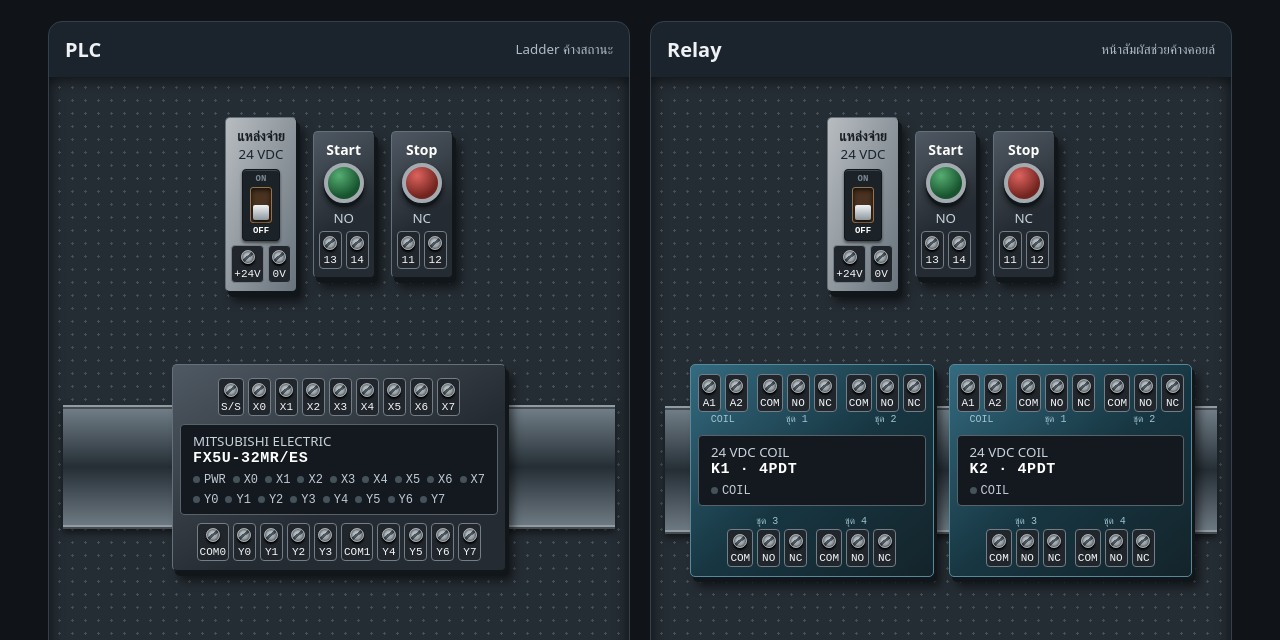
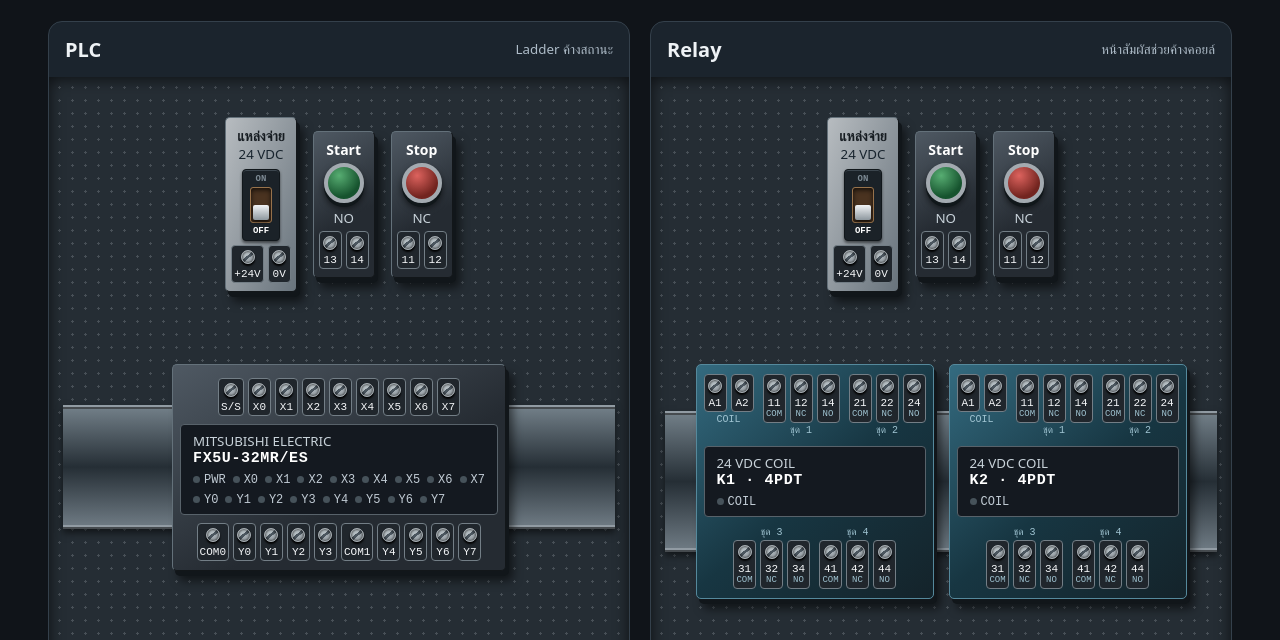
Before and after one commit to tintara-del/Pneumatics, a plain HTML site: page plc-relay.html in a window 1280 px wide. Shown: the part 139-779 px from the top of the page. Drawn offline with Linux system fonts and the light colour scheme.

Commit message:
Add files via upload

```diff
--- a/plc-relay.html
+++ b/plc-relay.html
@@ -34,6 +34,7 @@ h2{margin:0;font-size:20px} .heading small{color:#aebcc8}
 .pins{display:flex;justify-content:center;gap:4px;margin-top:4px;position:relative;z-index:2}
 button,select{font:inherit;cursor:pointer;color:inherit}
 .pin{min-width:23px;padding:2px;border:1px solid #737e86;border-radius:4px;background:#20262c;color:#f6f8fa;font:11px monospace}
+.pin i{display:block;font:9px/11px monospace;font-style:normal;color:#9fc3d1}
 .pin::before{content:"";display:block;margin:2px auto 4px;width:12px;height:12px;border-radius:50%;border:1px solid #aab1b6;background:linear-gradient(140deg,#b7c0c5 41%,#4b565f 42% 57%,#a3acb2 58%);box-shadow:inset 0 0 3px #000,0 2px 2px #000}
 .pin.selected{outline:2px solid #fff;outline-offset:1px}.pin.connected::before{border-color:#73d5ff}
 .cap,.lamp{display:block;width:40px;height:40px;margin:4px auto 6px;border:4px solid #a3aab0;border-radius:50%;background:radial-gradient(circle at 35% 27%,#57ad72,#16532e 68%);box-shadow:0 4px 0 #10171a,0 5px 7px #000a}
@@ -125,7 +126,7 @@ summary{cursor:pointer;color:#fff} code{color:#ffc47b} details p{margin:8px 0}
 <p>คลิกขั้วสองจุดเพื่อต่อสาย หนึ่งขั้วต่อได้หลายสาย เปิด/ปิดไฟด้วยสวิตช์ ON/OFF บนแหล่งจ่าย 24 VDC และต้องปิดไฟก่อนแก้สาย <strong>คลิกที่เส้นสาย</strong> แล้วกดปุ่ม <strong>×</strong> ที่ขึ้นบนสาย (หรือปุ่ม Delete) เพื่อลบสายเส้นนั้น หรือกด <strong>ย้อนสาย</strong> เพื่อเอาสายล่าสุดออก</p>
 <p><strong>ตัวอย่างทีละขั้น</strong> จะไฮไลต์ขั้วที่ต้องต่อและเส้นประแสดงแนวสาย ต่อเองหรือกด <strong>ทำขั้นนี้ให้ดู</strong> ก็ได้ จากนั้นพาทดสอบ <strong>ON → กด Start → ปล่อย Start → กด Stop → ปล่อย Stop</strong></p>
 <p><strong>แบบฝึก</strong> แผง PLC มี 7 ข้อ (ต่อสาย 5 ข้อ เขียน Ladder 2 ข้อ) แผง Relay มี 5 ข้อ ทุกข้อกด <strong>เรียนทีละขั้น</strong> ให้ระบบอธิบายแนวคิด แล้วแนะนำการต่อทีละเส้น (ขั้วที่ต้องต่อจะกะพริบ) ฝั่ง PLC จะแสดง Ladder ของข้อนั้นพร้อมคำอธิบาย กด <strong>ทำขั้นนี้ให้ดู</strong> เพื่อดูการต่อสายแบบเคลื่อนไหวได้ หรือกด <strong>▶ สาธิตอัตโนมัติ</strong> ให้ระบบทำให้ดูจนจบ ปุ่ม <strong>ตรวจคำตอบ</strong> จะจำลองการกดปุ่มแล้วดูว่าหลอดและสัญญาณทำงานตามโจทย์หรือไม่ จึงต่อสายแบบอื่นที่ทำงานถูกต้องก็ผ่านได้</p>
-<p><strong>โปรแกรม Ladder</strong> (ใต้แผง PLC) แต่ละ Rung มีหน้าสัมผัสต่ออนุกรมกัน กดปุ่ม <strong>+</strong> ท้าย Rung เพื่อเพิ่มอนุกรม คลิกหน้าสัมผัสแล้วกด <strong>+ ขนาน</strong> เพื่อต่อขนาน เปลี่ยนชนิด NO/NC และแอดเดรส X/Y/M ได้ คอยล์เลือกได้ Y0–Y7 หรือ M0–M7 โปรแกรมเริ่มต้นคือ <code>[X1]–[X0 ‖ Y0]–(Y0)</code>, <code>[/Y0]–(Y1)</code>, <code>[X2]–(Y2)</code>, <code>[X3]–(Y3)</code> ฝั่ง Relay มี K1 และ K2 แต่ละตัวมีหน้าสัมผัสสลับ 4 ชุด (COM, NO, NC) ตัวเครื่อง FX5U‑32MR/ES จริงรับไฟ AC ที่ L/N ตามคู่มือ Mitsubishi</p>
+<p><strong>โปรแกรม Ladder</strong> (ใต้แผง PLC) แต่ละ Rung มีหน้าสัมผัสต่ออนุกรมกัน กดปุ่ม <strong>+</strong> ท้าย Rung เพื่อเพิ่มอนุกรม คลิกหน้าสัมผัสแล้วกด <strong>+ ขนาน</strong> เพื่อต่อขนาน เปลี่ยนชนิด NO/NC และแอดเดรส X/Y/M ได้ คอยล์เลือกได้ Y0–Y7 หรือ M0–M7 โปรแกรมเริ่มต้นคือ <code>[X1]–[X0 ‖ Y0]–(Y0)</code>, <code>[/Y0]–(Y1)</code>, <code>[X2]–(Y2)</code>, <code>[X3]–(Y3)</code> ฝั่ง Relay มี K1 และ K2 แต่ละตัวมีหน้าสัมผัสสลับ 4 ชุด เลขขั้วตามมาตรฐาน: หลักแรก = เลขชุด, หลักที่สอง 1 = COM, 2 = NC, 4 = NO (ชุด 1 = 11–12–14, ชุด 2 = 21–22–24, ชุด 3 = 31–32–34, ชุด 4 = 41–42–44) ตัวเครื่อง FX5U‑32MR/ES จริงรับไฟ AC ที่ L/N ตามคู่มือ Mitsubishi</p>
 </details>
 </main>
 <script>
@@ -156,8 +157,10 @@ const plc = pins(pin("SS","S/S"), ...channels.map(i => pin("X" + i))) +
 const group = (caption, items, captionFirst) => '<div class="pgroup">' +
   (captionFirst ? '<small>' + caption + '</small>' : '') + pins(...items) +
   (captionFirst ? '' : '<small>' + caption + '</small>') + '</div>';
+// เลขขั้วตามมาตรฐาน EN 50005: หลักแรก = เลขชุด, หลักที่สอง 1 = COM, 2 = NC, 4 = NO (เช่น ชุด 1 = 11–12–14)
 const contact = (id, set, captionFirst) => group("ชุด " + set,
-  [pin(id + "-" + set + "C","COM"),pin(id + "-" + set + "O","NO"),pin(id + "-" + set + "N","NC")], captionFirst);
+  [pin(id + "-" + set + "C", set + "1<i>COM</i>"), pin(id + "-" + set + "N", set + "2<i>NC</i>"),
+   pin(id + "-" + set + "O", set + "4<i>NO</i>")], captionFirst);
 const relayBank = '<div class="relay-bank">' + relays.map(id => device(
   '<div class="pgroups">' + group("COIL",[pin(id + "-A1","A1"),pin(id + "-A2","A2")]) +
   contact(id,1) + contact(id,2) + '</div>' +
@@ -168,7 +171,7 @@ const relayBank = '<div class="relay-bank">' + relays.map(id => device(
 const pinNames = { P:"+24V", N:"0V", Sa:"Start ขั้ว 13", Sb:"Start ขั้ว 14", Ta:"Stop ขั้ว 11", Tb:"Stop ขั้ว 12",
   Gp:"หลอด RUN (+)", Gn:"หลอด RUN (−)", Rp:"หลอด STOP (+)", Rn:"หลอด STOP (−)", SS:"S/S", COM:"COM0" };
 const pinName = id => pinNames[id] || id
-  .replace(/^(K\d)-(\d)([CON])$/, (_, k, s, t) => k + " ชุด " + s + " " + {C:"COM",O:"NO",N:"NC"}[t])
+  .replace(/^(K\d)-(\d)([CON])$/, (_, k, s, t) => k + " ขั้ว " + s + {C:"1",N:"2",O:"4"}[t] + " (" + {C:"COM",O:"NO",N:"NC"}[t] + ")")
   .replace(/^(K\d)-(A\d)$/, "$1 คอยล์ $2");
 
 // ---------- Ladder ----------
@@ -212,7 +215,7 @@ const tours = {
     ["Sb","X0","ต่อขั้ว 14 ของ Start เข้าอินพุต X0 เมื่อกด Start จะมี +24V เข้า X0"],
     ["P","Ta","จ่าย +24V เข้าขั้ว 11 ของปุ่ม Stop"],
     ["Tb","X1","ต่อขั้ว 12 ของ Stop เข้า X1 — Stop เป็นหน้าสัมผัส NC ปกติจึงมีไฟเข้า X1 ตลอด"],
-    ["N","SS","ต่อ S/S ลง 0V ให้อินพุตเป็นแบบ sink (รับ +24V แล้วไหลกลับทาง S/S)"],
+    ["N","SS","ต่อ S/S ลง 0V ให้อินพุตเป็นแบบ source (กระแสไหลเข้าขั้ว X แล้วกลับทาง S/S ลง 0V)"],
     ["P","COM","ต่อ COM0 เข้า +24V เป็นไฟเลี้ยงของหน้าสัมผัสเอาต์พุต Y0–Y3"],
     ["Y0","Gp","ต่อ Y0 (RUN) ไปขั้ว + ของหลอด RUN"],
     ["N","Gn","ต่อขั้ว − ของหลอด RUN ลง 0V"],
@@ -224,11 +227,11 @@ const tours = {
     ["Tb","Sa","ต่อขั้ว 12 ของ Stop ไปขั้ว 13 ของ Start ให้ Stop อนุกรมอยู่หน้า Start"],
     ["Sb","K1-A1","ต่อขั้ว 14 ของ Start เข้าคอยล์ K1 ขั้ว A1"],
     ["N","K1-A2","ต่อคอยล์ K1 ขั้ว A2 ลง 0V — ถึงตรงนี้กด Start แล้วคอยล์จะทำงานเฉพาะตอนกด"],
-    ["Tb","K1-1C","ต่อขั้ว 12 ของ Stop ไป COM ของหน้าสัมผัสชุด 1 (ทางไฟค้าง)"],
-    ["K1-1O","K1-A1","ต่อ NO ชุด 1 กลับเข้า A1 — หน้าสัมผัสนี้ขนานกับ Start ทำให้คอยล์ค้างหลังปล่อยปุ่ม"],
-    ["P","K1-2C","จ่าย +24V เข้า COM ของหน้าสัมผัสชุด 2"],
-    ["K1-2O","Gp","ต่อ NO ชุด 2 ไปขั้ว + ของหลอด RUN (ติดเมื่อ K1 ทำงาน)"],
-    ["K1-2N","Rp","ต่อ NC ชุด 2 ไปขั้ว + ของหลอด STOP (ติดเมื่อ K1 ไม่ทำงาน)"],
+    ["Tb","K1-1C","ต่อขั้ว 12 ของ Stop ไปขั้ว 11 (COM ชุด 1) ของ K1 — ทางไฟค้าง"],
+    ["K1-1O","K1-A1","ต่อขั้ว 14 (NO ชุด 1) กลับเข้า A1 — หน้าสัมผัสนี้ขนานกับ Start ทำให้คอยล์ค้างหลังปล่อยปุ่ม"],
+    ["P","K1-2C","จ่าย +24V เข้าขั้ว 21 (COM ชุด 2) ของ K1"],
+    ["K1-2O","Gp","ต่อขั้ว 24 (NO ชุด 2) ไปขั้ว + ของหลอด RUN (ติดเมื่อ K1 ทำงาน)"],
+    ["K1-2N","Rp","ต่อขั้ว 22 (NC ชุด 2) ไปขั้ว + ของหลอด STOP (ติดเมื่อ K1 ไม่ทำงาน)"],
     ["N","Gn","ต่อขั้ว − ของหลอด RUN ลง 0V"],
     ["N","Rn","ต่อขั้ว − ของหลอด STOP ลง 0V"]
   ]
@@ -242,9 +245,9 @@ const testTexts = {
     "<b>ปล่อย Stop</b> — วงจรยังหยุดอยู่จนกว่าจะกด Start ใหม่"
   ],
   relay: [
-    "เลื่อนสวิตช์บนแหล่งจ่ายไปที่ <b>ON</b> — K1 ยังไม่ทำงาน หลอด STOP ติดผ่าน NC ชุด 2",
+    "เลื่อนสวิตช์บนแหล่งจ่ายไปที่ <b>ON</b> — K1 ยังไม่ทำงาน หลอด STOP ติดผ่านขั้ว 22 (NC ชุด 2)",
     "<b>กด Start ค้างไว้</b> — คอยล์ K1 ทำงาน หน้าสัมผัส NO ปิด หลอด RUN ติด",
-    "<b>ปล่อย Start</b> — ไฟยังไหลผ่าน NO ชุด 1 เข้าคอยล์ K1 จึงค้างอยู่ (self-holding)",
+    "<b>ปล่อย Start</b> — ไฟยังไหลผ่านขั้ว 14 (NO ชุด 1) เข้าคอยล์ K1 จึงค้างอยู่ (self-holding)",
     "<b>กด Stop</b> — ตัดไฟคอยล์ K1 หน้าสัมผัสคืนตัว หลอด RUN ดับ หลอด STOP ติด",
     "<b>ปล่อย Stop</b> — K1 ไม่กลับมาทำงานเอง จนกว่าจะกด Start ใหม่"
   ]
@@ -285,11 +288,11 @@ const tourSolution = kind => tours[kind].map(([a,b]) => a + "/" + b).join(" ");
 // คำอธิบายสายแต่ละเส้น ใช้ตอนสาธิตแบบฝึก
 const wireNotes = new Map(Object.values(tours).flat().map(([a,b,text]) => [[a,b].sort().join("/"), text]));
 [
-  ["K1-1O","Gp","ต่อ NO ชุด 1 ของ K1 ไปขั้ว + ของหลอด RUN — หลอดติดเมื่อคอยล์ K1 ทำงาน"],
-  ["K1-1N","Rp","ต่อ NC ชุด 1 ของ K1 ไปขั้ว + ของหลอด STOP — หลอดติดเมื่อคอยล์ K1 ไม่ทำงาน"],
-  ["K1-2O","K2-A1","ต่อ NO ชุด 2 ของ K1 เข้าคอยล์ K2 — เมื่อ K1 ค้าง K2 ก็ทำงานตาม"],
-  ["K2-1O","Gp","ต่อ NO ชุด 1 ของ K2 ไปขั้ว + ของหลอด RUN"],
-  ["K2-1N","Rp","ต่อ NC ชุด 1 ของ K2 ไปขั้ว + ของหลอด STOP"]
+  ["K1-1O","Gp","ต่อขั้ว 14 (NO ชุด 1) ของ K1 ไปขั้ว + ของหลอด RUN — หลอดติดเมื่อคอยล์ K1 ทำงาน"],
+  ["K1-1N","Rp","ต่อขั้ว 12 (NC ชุด 1) ของ K1 ไปขั้ว + ของหลอด STOP — หลอดติดเมื่อคอยล์ K1 ไม่ทำงาน"],
+  ["K1-2O","K2-A1","ต่อขั้ว 24 (NO ชุด 2) ของ K1 เข้าคอยล์ K2 — เมื่อ K1 ค้าง K2 ก็ทำงานตาม"],
+  ["K2-1O","Gp","ต่อขั้ว 14 (NO ชุด 1) ของ K2 ไปขั้ว + ของหลอด RUN"],
+  ["K2-1N","Rp","ต่อขั้ว 12 (NC ชุด 1) ของ K2 ไปขั้ว + ของหลอด STOP"]
 ].forEach(([a,b,text]) => wireNotes.set([a,b].sort().join("/"), text));
 function wireNote(a, b) {
   const known = wireNotes.get([a,b].sort().join("/"));
@@ -311,8 +314,8 @@ const relayLatch = [
   ["Tb","Sa","ต่อขั้ว 12 ของ Stop ไปขั้ว 13 ของ Start — Stop อนุกรมอยู่หน้า Start"],
   ["Sb","K1-A1","ต่อขั้ว 14 ของ Start เข้าคอยล์ K1 ขั้ว A1"],
   ["N","K1-A2","ต่อคอยล์ K1 ขั้ว A2 ลง 0V — ถึงตรงนี้กด Start แล้วคอยล์ทำงานเฉพาะตอนกด"],
-  ["Tb","K1-1C","ต่อขั้ว 12 ของ Stop ไป COM ชุด 1 ของ K1 — ทางไฟค้างต้องผ่าน Stop ด้วย กด Stop จึงตัดได้"],
-  ["K1-1O","K1-A1","ต่อ NO ชุด 1 กลับเข้า A1 — หน้าสัมผัสนี้ขนานกับ Start เมื่อ K1 ทำงานจะเลี้ยงคอยล์ตัวเองต่อ (self-holding)"]
+  ["Tb","K1-1C","ต่อขั้ว 12 ของ Stop ไปขั้ว 11 (COM ชุด 1) ของ K1 — ทางไฟค้างต้องผ่าน Stop ด้วย กด Stop จึงตัดได้"],
+  ["K1-1O","K1-A1","ต่อขั้ว 14 (NO ชุด 1) กลับเข้า A1 — หน้าสัมผัสนี้ขนานกับ Start เมื่อ K1 ทำงานจะเลี้ยงคอยล์ตัวเองต่อ (self-holding)"]
 ];
 const exercises = {
   plc: [
@@ -323,7 +326,7 @@ const exercises = {
       lesson:[
         ["P","Sa","จ่าย +24V เข้าขั้ว 13 ของ Start — เป็นต้นทางไฟของปุ่ม"],
         ["Sb","X0","ต่อขั้ว 14 (ฝั่งออกของปุ่ม) เข้า X0 — กดปุ่มเมื่อไหร่ X0 ได้ +24V"],
-        ["N","SS","ต่อ S/S ลง 0V — ปิดวงจรอินพุตแบบ sink ถ้าไม่ต่อ LED X0 จะไม่ติดแม้กดปุ่ม"]
+        ["N","SS","ต่อ S/S ลง 0V — ปิดวงจรอินพุตแบบ source (กระแสไหลเข้าขั้ว X) ถ้าไม่ต่อ LED X0 จะไม่ติดแม้กดปุ่ม"]
       ],
       requires:["X0","SS"], test:jog("X0") },
     { title:"Stop (NC) เข้าอินพุต X1",
@@ -414,26 +417,26 @@ const exercises = {
       ],
       requires:["K1-A1","K1-A2"], test:jog("K1") },
     { title:"NO ของ K1 จุดหลอด RUN",
-      goal:"สั่งคอยล์ K1 ด้วย Start แบบข้อ 1 แล้วจ่าย +24V ผ่าน <b>COM–NO</b> ของ K1 ไปหลอด RUN ให้หลอดติดเฉพาะตอนกด Start",
-      intro:"หน้าสัมผัสแต่ละชุดมี 3 ขั้ว: <b>COM</b> (ขั้วกลาง), <b>NO</b> (ปกติเปิด), <b>NC</b> (ปกติปิด) — เมื่อคอยล์ทำงาน COM จะต่อกับ NO",
+      goal:"สั่งคอยล์ K1 ด้วย Start แบบข้อ 1 แล้วจ่าย +24V ผ่าน <b>ขั้ว 11–14 (COM–NO)</b> ของ K1 ไปหลอด RUN ให้หลอดติดเฉพาะตอนกด Start",
+      intro:"หน้าสัมผัสแต่ละชุดมี 3 ขั้ว ใช้เลขขั้ว 2 หลัก: <b>หลักแรก = เลขชุด</b> หลักที่สอง <b>1 = COM</b> (ขั้วกลาง), <b>2 = NC</b> (ปกติปิด), <b>4 = NO</b> (ปกติเปิด) เช่น ชุด 1 คือ 11–12–14, ชุด 2 คือ 21–22–24 — เมื่อคอยล์ทำงาน 11 จะต่อกับ 14",
       lesson:[
         ["P","Sa","จ่าย +24V เข้าขั้ว 13 ของ Start"],
         ["Sb","K1-A1","ต่อขั้ว 14 ของ Start เข้า A1 ของ K1"],
         ["N","K1-A2","ต่อ A2 ลง 0V — วงจรคอยล์ครบแล้ว"],
-        ["P","K1-1C","จ่าย +24V เข้า COM ชุด 1 — ไฟที่จะส่งผ่านหน้าสัมผัส"],
-        ["K1-1O","Gp","ต่อ NO ชุด 1 ไปขั้ว + ของหลอด RUN — ไฟผ่านเมื่อ K1 ทำงาน"],
+        ["P","K1-1C","จ่าย +24V เข้าขั้ว 11 (COM ชุด 1) — ไฟที่จะส่งผ่านหน้าสัมผัส"],
+        ["K1-1O","Gp","ต่อขั้ว 14 (NO ชุด 1) ไปขั้ว + ของหลอด RUN — ไฟผ่านเมื่อ K1 ทำงาน"],
         ["N","Gn","ต่อขั้ว − ของหลอด RUN ลง 0V"]
       ],
       requires:["K1-A1",NO("K1")], test:jog("green") },
     { title:"NC ของ K1 จุดหลอด STOP",
-      goal:"สั่งคอยล์ K1 ด้วย Start แล้วจ่าย +24V ผ่าน <b>COM–NC</b> ของ K1 ไปหลอด STOP ให้หลอดติดตลอด และดับขณะกด Start",
+      goal:"สั่งคอยล์ K1 ด้วย Start แล้วจ่าย +24V ผ่าน <b>ขั้ว 11–12 (COM–NC)</b> ของ K1 ไปหลอด STOP ให้หลอดติดตลอด และดับขณะกด Start",
       intro:"<b>NC</b> ต่อกับ COM ตอนคอยล์ <b>ไม่ทำงาน</b> และแยกออกเมื่อคอยล์ทำงาน — นิยมใช้ทำไฟแสดงสถานะ \"หยุด\"",
       lesson:[
         ["P","Sa","จ่าย +24V เข้าขั้ว 13 ของ Start"],
         ["Sb","K1-A1","ต่อขั้ว 14 ของ Start เข้า A1 ของ K1"],
         ["N","K1-A2","ต่อ A2 ลง 0V"],
-        ["P","K1-1C","จ่าย +24V เข้า COM ชุด 1"],
-        ["K1-1N","Rp","ต่อ NC ชุด 1 ไปขั้ว + ของหลอด STOP — ไฟผ่านตอน K1 ไม่ทำงาน และถูกตัดเมื่อ K1 ทำงาน"],
+        ["P","K1-1C","จ่าย +24V เข้าขั้ว 11 (COM ชุด 1)"],
+        ["K1-1N","Rp","ต่อขั้ว 12 (NC ชุด 1) ไปขั้ว + ของหลอด STOP — ไฟผ่านตอน K1 ไม่ทำงาน และถูกตัดเมื่อ K1 ทำงาน"],
         ["N","Rn","ต่อขั้ว − ของหลอด STOP ลง 0V"]
       ],
       requires:["K1-A1",NC("K1")], test:[["idle",{red:true}],["start",{red:false}],["idle",{red:true}]] },
@@ -442,8 +445,8 @@ const exercises = {
       intro:"Self-holding ด้วยรีเลย์: ใช้หน้าสัมผัส <b>NO ของ K1 เอง</b> ต่อขนานกับ Start เมื่อ K1 ทำงานแล้วจะเลี้ยงคอยล์ตัวเองต่อ และวาง Stop (NC) อนุกรมไว้ด้านหน้าเพื่อตัด",
       lesson:[
         ...relayLatch,
-        ["P","K1-2C","จ่าย +24V เข้า COM ชุด 2 — ใช้ชุดที่ 2 แยกไว้สำหรับหลอด"],
-        ["K1-2O","Gp","ต่อ NO ชุด 2 ไปขั้ว + ของหลอด RUN"],
+        ["P","K1-2C","จ่าย +24V เข้าขั้ว 21 (COM ชุด 2) — ใช้ชุดที่ 2 แยกไว้สำหรับหลอด"],
+        ["K1-2O","Gp","ต่อขั้ว 24 (NO ชุด 2) ไปขั้ว + ของหลอด RUN"],
         ["N","Gn","ต่อขั้ว − ของหลอด RUN ลง 0V"]
       ],
       requires:["K1-A1",NO("K1")], test:latch(false,"K1") },
@@ -453,12 +456,12 @@ const exercises = {
       lesson:[
         ...relayLatch,
         { info:"วงจรค้าง K1 เสร็จแล้ว (6 เส้นแรก) — ต่อไปใช้ <b>หน้าสัมผัสชุด 2 ของ K1</b> เป็นสวิตช์สั่งคอยล์ K2" },
-        ["P","K1-2C","จ่าย +24V เข้า COM ชุด 2 ของ K1 — ทางไฟที่จะไปสั่ง K2"],
-        ["K1-2O","K2-A1","ต่อ NO ชุด 2 ของ K1 เข้า A1 ของ K2 — K1 ทำงานเมื่อไหร่ K2 ก็ทำงานตาม"],
+        ["P","K1-2C","จ่าย +24V เข้าขั้ว 21 (COM ชุด 2) ของ K1 — ทางไฟที่จะไปสั่ง K2"],
+        ["K1-2O","K2-A1","ต่อขั้ว 24 (NO ชุด 2) ของ K1 เข้า A1 ของ K2 — K1 ทำงานเมื่อไหร่ K2 ก็ทำงานตาม"],
         ["N","K2-A2","ต่อ A2 ของ K2 ลง 0V — ครบวงจรคอยล์ K2"],
-        ["P","K2-1C","จ่าย +24V เข้า COM ชุด 1 ของ K2 — ไฟสำหรับหลอดทั้งสอง"],
-        ["K2-1O","Gp","ต่อ NO ชุด 1 ของ K2 ไปหลอด RUN — ติดเมื่อ K2 ทำงาน"],
-        ["K2-1N","Rp","ต่อ NC ชุด 1 ของ K2 ไปหลอด STOP — ติดเมื่อ K2 ไม่ทำงาน"],
+        ["P","K2-1C","จ่าย +24V เข้าขั้ว 11 (COM ชุด 1) ของ K2 — ไฟสำหรับหลอดทั้งสอง"],
+        ["K2-1O","Gp","ต่อขั้ว 14 (NO ชุด 1) ของ K2 ไปหลอด RUN — ติดเมื่อ K2 ทำงาน"],
+        ["K2-1N","Rp","ต่อขั้ว 12 (NC ชุด 1) ของ K2 ไปหลอด STOP — ติดเมื่อ K2 ไม่ทำงาน"],
         ["N","Gn","ต่อขั้ว − ของหลอด RUN ลง 0V"],
         ["N","Rn","ต่อขั้ว − ของหลอด STOP ลง 0V"]
       ],
@@ -490,7 +493,7 @@ function circuitPart(el, st, sim) {
     : { name:"Stop", sub:"11–12 · NC", type:"NC", pins:["Ta","Tb"], on:!st.stop };
   if (el.t === "k") {
     const base = el.relay + "-" + el.set;
-    return { name:el.relay + " ชุด " + el.set, sub:el.no ? "COM–NO" : "COM–NC", type:el.no ? "NO" : "NC",
+    return { name:el.relay + " ชุด " + el.set, sub:el.set + "1–" + el.set + (el.no ? "4 · NO" : "2 · NC"), type:el.no ? "NO" : "NC",
       pins:[base + "C", base + (el.no ? "O" : "N")], on:Boolean(st.coils[idx(el.relay)]) === el.no };
   }
   if (el.t === "coil") return { name:el.relay, sub:"A1–A2", pins:[el.relay + "-A1", el.relay + "-A2"], on:Boolean(sim.coils[idx(el.relay)]) };
```
